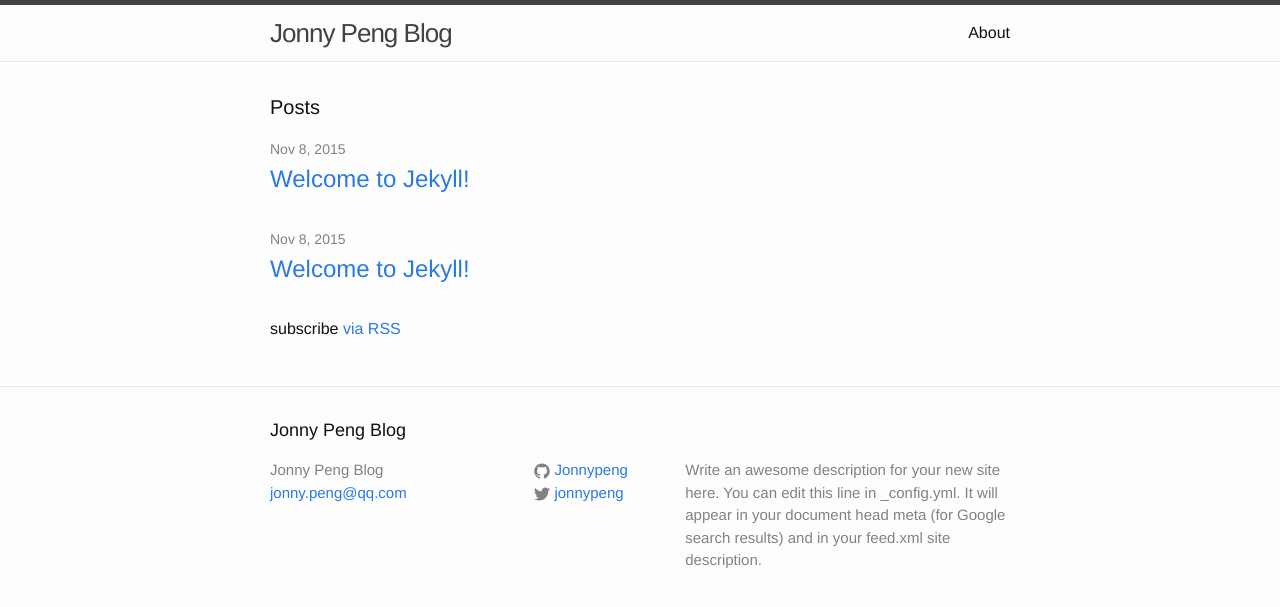
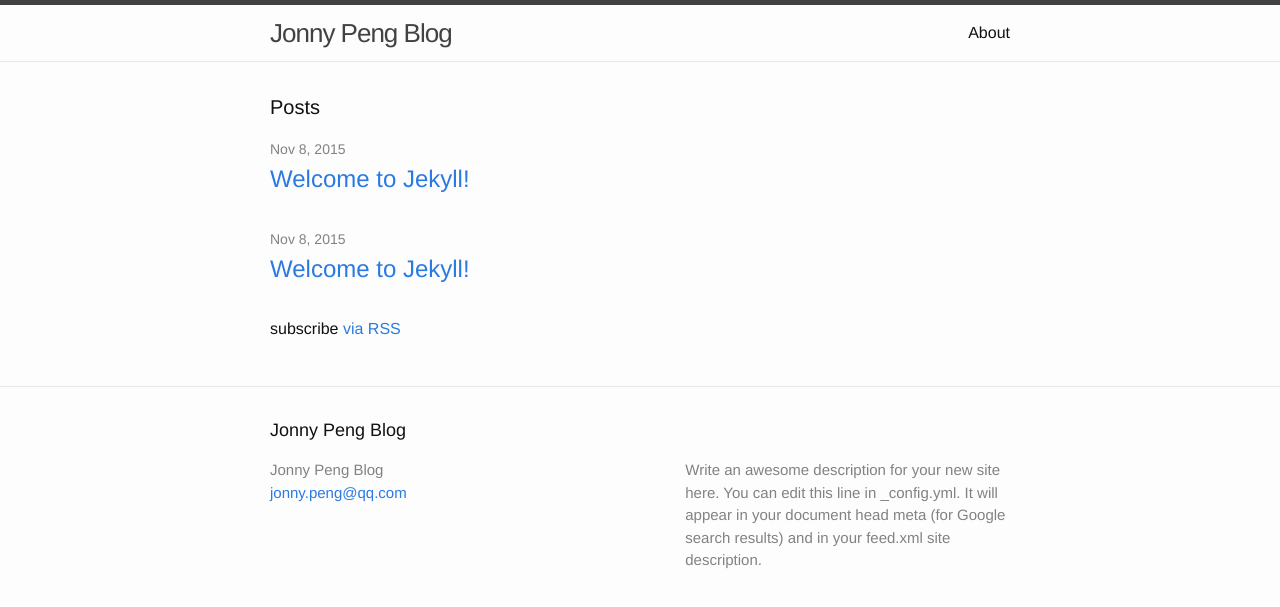
Before and after one commit to Jonnypeng/jonnypeng, a Jekyll site: the page built from index.html, in a window 1280 px wide. Shown: the top 607 px of the page. Built offline with Jekyll 4.4.1, drawn with Linux system fonts in a browser that asks for light colours.

Commit message:
cw config

```diff
--- a/_config.yml
+++ b/_config.yml
@@ -5,10 +5,8 @@ description: > # this means to ignore newlines until "baseurl:"
   Write an awesome description for your new site here. You can edit this
   line in _config.yml. It will appear in your document head meta (for
   Google search results) and in your feed.xml site description.
-baseurl: "" # the subpath of your site, e.g. /blog/
+baseurl: "http://jonnypeng.github.io/jonnypeng" # the subpath of your site, e.g. /blog/
 url: "http://jonnypeng.github.io/jonnypeng" # the base hostname & protocol for your site
-twitter_username: jonnypeng
-github_username:  Jonnypeng
 
 # Build settings
 markdown: kramdown
```
